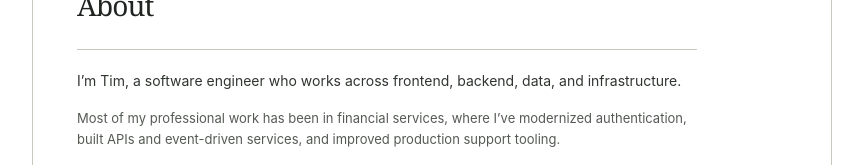
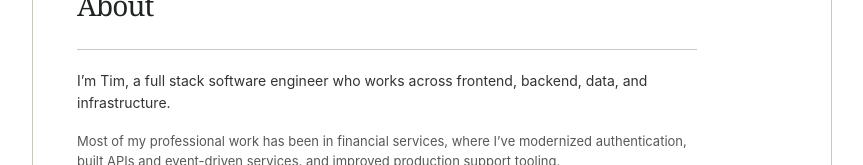
Before and after one commit to timwong101/my-portfolio, a React (Vite) app: page / in a window 1280 px wide. Shown: the part 382-547 px from the top of the page, without its empty margins (208-1071 px from the left). Built offline with nearby package versions, Linux system fonts and the light colour scheme.

Commit message:
Update full stack introduction

```diff
--- a/src/App.tsx
+++ b/src/App.tsx
@@ -111,7 +111,7 @@ function App() {
           </div>
           <div className="about-copy">
             <p className="about-intro">
-              I’m Tim, a software engineer who works across frontend, backend, data, and
+              I’m Tim, a full stack software engineer who works across frontend, backend, data, and
               infrastructure.
             </p>
             <div>
```
